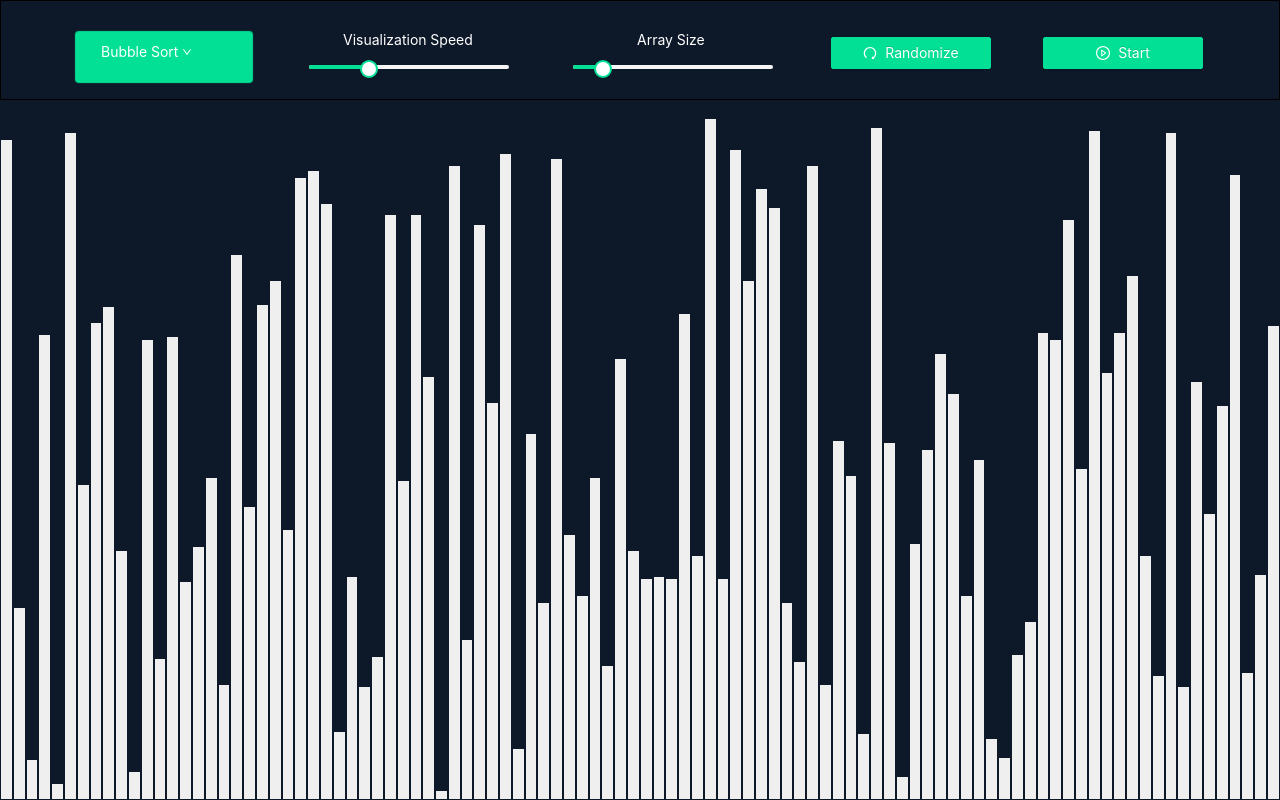
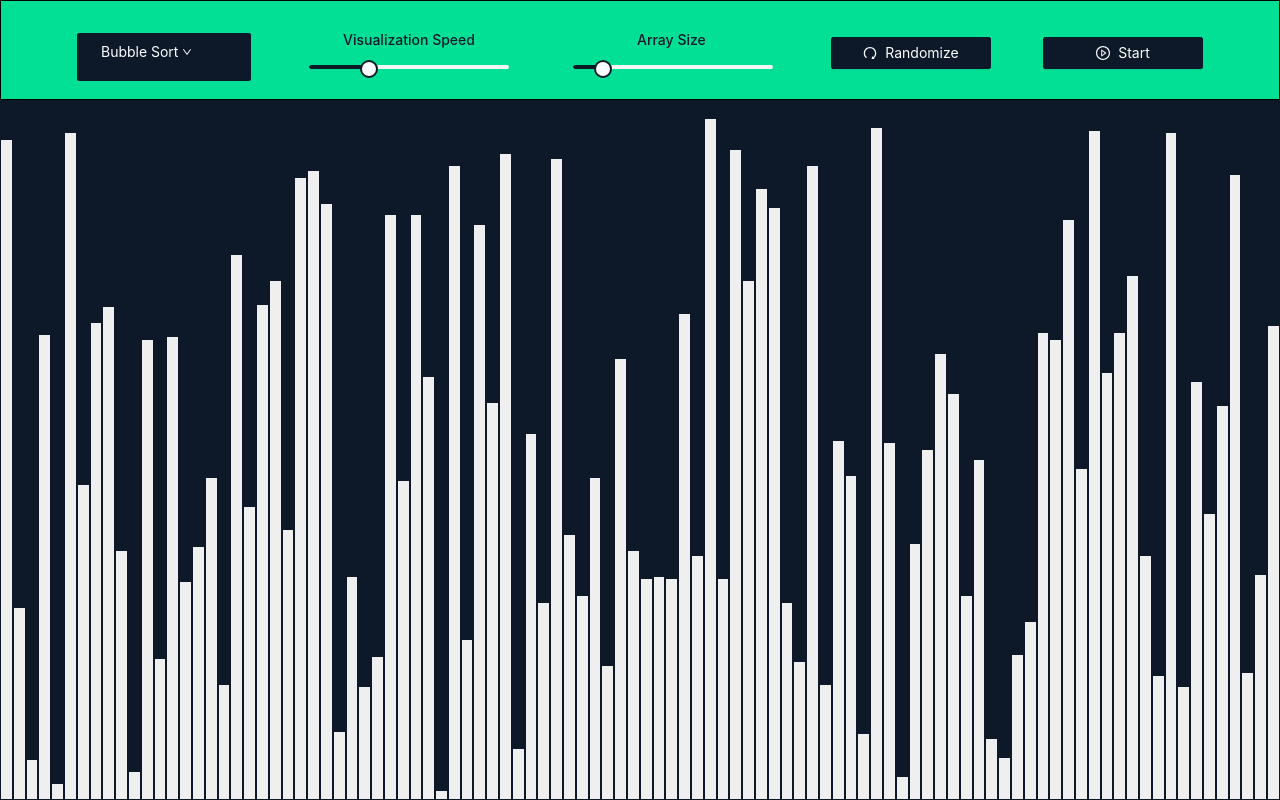
Before and after one commit to KarimElghamry/sorting-visualizer, a React (Create React App) app: page / in a window 1280 px wide. Built offline with nearby package versions, Linux system fonts and the light colour scheme.

Commit message:
change: styling and disable sliders when running

```diff
--- a/src/components/homeHeader/algorithmDropDown.jsx
+++ b/src/components/homeHeader/algorithmDropDown.jsx
@@ -23,7 +23,7 @@ export function AlgorithmDropDown({ currentAlgorithm, algorithms, onAlgorithmCha
                 width: 150,
                 paddingTop: 8,
                 paddingLeft: 24,
-                background: '#02E095',
+                background: '#0D1929',
                 borderRadius: 2, boxShadow:
                     '0px 0px 1px 2px #02E095',
             }}>
--- a/src/components/homeHeader/homeHeader.jsx
+++ b/src/components/homeHeader/homeHeader.jsx
@@ -16,12 +16,13 @@ function HomeHeader(
         onInputSizeChanged,
         onRandomize,
         onStart,
+        isVisualizing,
     }) {
 
     return (
         <PageHeader
             style={{
-                background: '#0D1929',
+                background: '#02E095',
                 border: '1px solid rgb(0, 0, 0)',
                 borderColor: 'black',
                 color: 'white',
@@ -40,8 +41,8 @@ function HomeHeader(
                     algorithms={algorithms}
                     onAlgorithmChange={(algo) => onAlgorithmChange(algo)}
                 />
-                <SpeedSlider onSpeedChange={onSpeedChange} />
-                <InputSizeSlider onInputSizeChanged={onInputSizeChanged} />
+                <SpeedSlider onSpeedChange={onSpeedChange} isVisualizing={isVisualizing} />
+                <InputSizeSlider onInputSizeChanged={onInputSizeChanged} isVisualizing={isVisualizing} />
                 <RandomizeButton onClick={onRandomize} />
                 <StartButton onClick={onStart} />
             </div>
--- a/src/components/homeHeader/inputSizeSlider.jsx
+++ b/src/components/homeHeader/inputSizeSlider.jsx
@@ -1,19 +1,20 @@
 import { Slider } from 'antd';
 import React from 'react';
 
-export function InputSizeSlider({ onInputSizeChanged }) {
+export function InputSizeSlider({ onInputSizeChanged, isVisualizing }) {
     return (
         <div >
-            <div style={{ marginLeft: 70 }}>
+            <div style={{ marginLeft: 70, color: '#0D1929', fontWeight: 500 }}>
                 Array Size
                     </div>
             <Slider
+                disabled={isVisualizing}
                 defaultValue={100}
                 min={30}
                 max={500}
                 style={{ width: 200 }}
-                handleStyle={{ borderColor: '#02E095' }}
-                trackStyle={{ background: '#02E095' }}
+                handleStyle={{ borderColor: '#0D1929' }}
+                trackStyle={{ background: '#0D1929' }}
                 onChange={onInputSizeChanged}
             />
         </div>
--- a/src/components/homeHeader/randomizeButton.jsx
+++ b/src/components/homeHeader/randomizeButton.jsx
@@ -8,8 +8,8 @@ export function RandomizeButton({ onClick }) {
             type="primary"
             style={{
                 width: 160,
-                background: '#02E095',
-                borderColor: '#02E095'
+                background: '#0D1929',
+                borderColor: '#0D1929',
             }}
             icon={<RedoOutlined />}
             onClick={onClick}>
--- a/src/components/homeHeader/speedSlider.jsx
+++ b/src/components/homeHeader/speedSlider.jsx
@@ -1,17 +1,18 @@
 import { Slider } from 'antd';
 import React from 'react';
 
-export function SpeedSlider({ onSpeedChange }) {
+export function SpeedSlider({ onSpeedChange, isVisualizing }) {
     return (
         <div >
-            <div style={{ marginLeft: 40 }}>
+            <div style={{ marginLeft: 40, color: '#0D1929', fontWeight: 500 }}>
                 Visualization Speed
                     </div>
             <Slider
+                disabled={isVisualizing}
                 defaultValue={30}
                 style={{ width: 200 }}
-                handleStyle={{ borderColor: '#02E095' }}
-                trackStyle={{ background: '#02E095' }}
+                handleStyle={{ borderColor: '#0D1929' }}
+                trackStyle={{ background: '#0D1929' }}
                 onChange={onSpeedChange}
             />
         </div>
--- a/src/components/homeHeader/startButton.jsx
+++ b/src/components/homeHeader/startButton.jsx
@@ -8,8 +8,8 @@ export function StartButton({ onClick }) {
             type="primary"
             style={{
                 width: 160,
-                background: '#02E095',
-                borderColor: '#02E095'
+                background: '#0D1929',
+                borderColor: '#0D1929'
             }}
             icon={<PlayCircleOutlined />}
             onClick={onClick}
```
